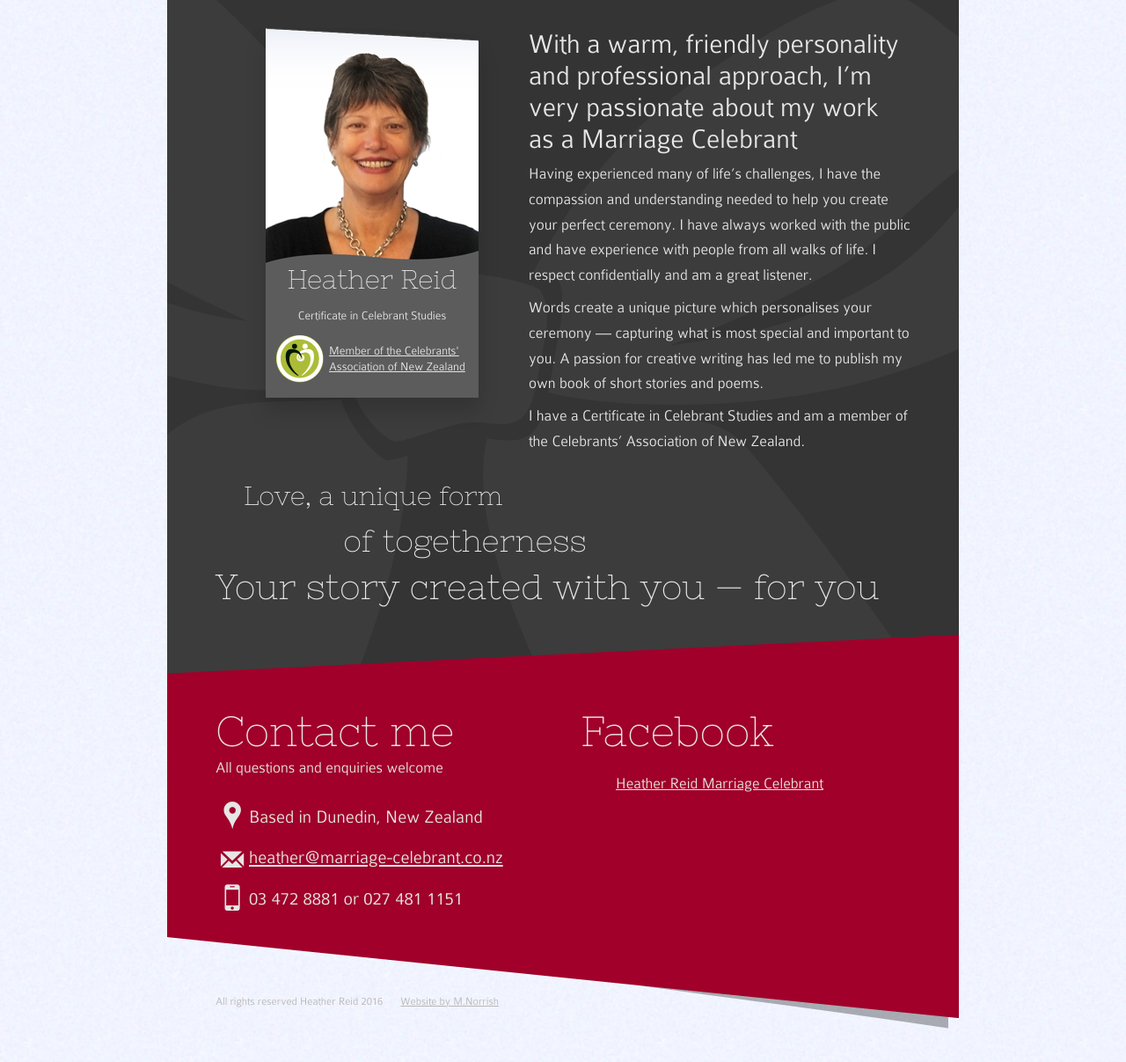
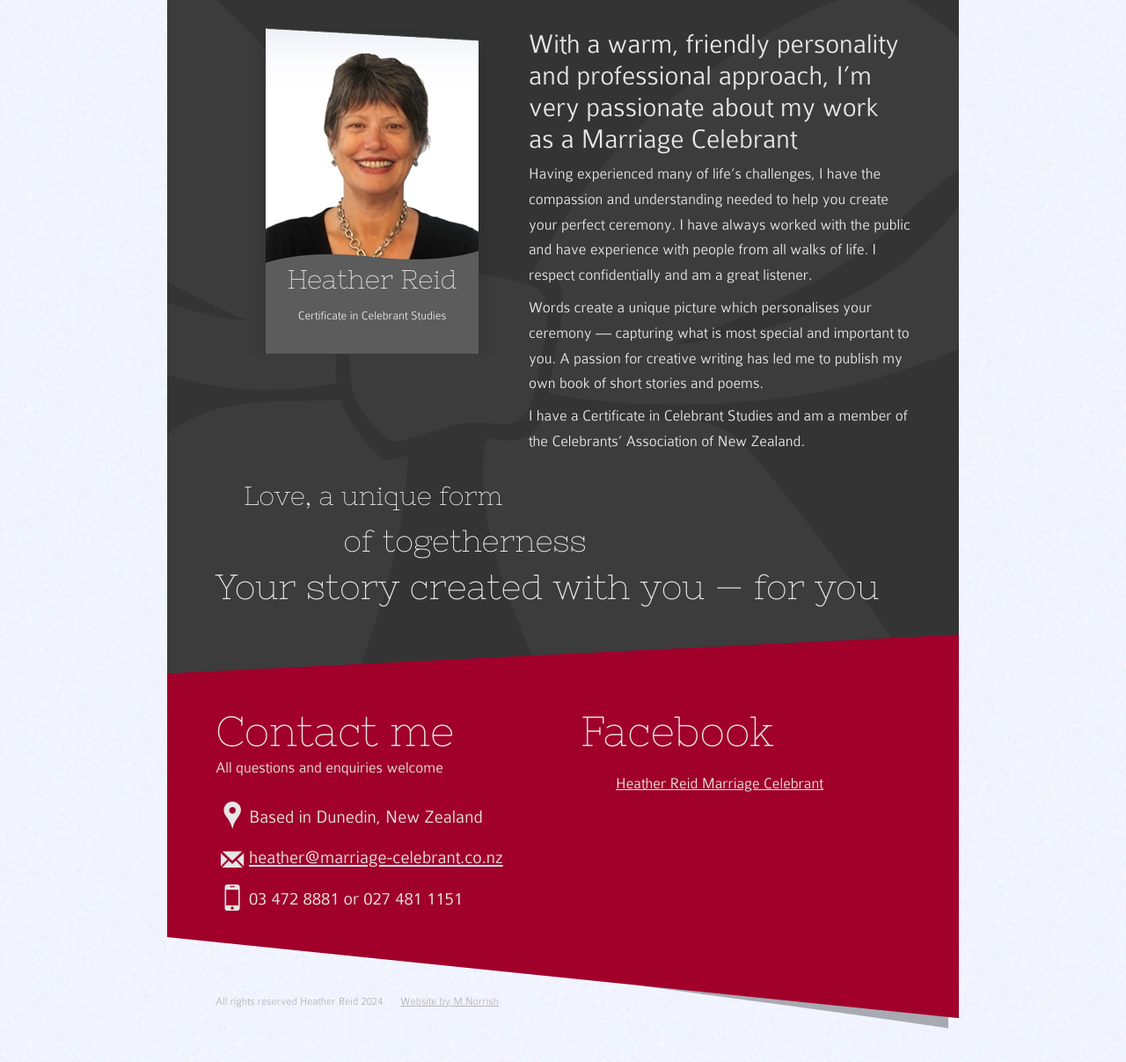
Before and after one commit to mnorrish/heatherreid, a website: page index.html in a window 1280 px wide. Shown: the part 655-1862 px from the top of the page at 88% size. Drawn offline with nearby package versions, Linux system fonts and the light colour scheme; files that its build step writes are made by us from their sources.

Commit message:
remove canz

```diff
--- a/index.html
+++ b/index.html
@@ -38,7 +38,6 @@
         <img src="img/portrait.png" width="242" height="270" alt="Photograph of Heather Reid">
         <h3>Heather Reid</h3>
         <p>Certificate in Celebrant Studies</p>
-        <p><a href="http://www.celebrantsassociation.co.nz/" class="canz">Member of the Celebrants' Association of New Zealand</a></p>
       </div>
 
       <div id="mainText">
@@ -82,7 +81,7 @@
     </section>
 
     <footer>
-      <small rel="copyright">All rights reserved Heather Reid 2016</small>
+      <small rel="copyright">All rights reserved Heather Reid 2024</small>
       <small><a href="https://mnorrish.co.nz" title="M.Norrish | Designer & Developer">Website by M.Norrish</a></small>
     </footer>
 
--- a/styles/main.scss
+++ b/styles/main.scss
@@ -108,7 +108,7 @@ header {
 #heather {
   float: left;
   width: 242px;
-  height: 470px;
+  height: 370px;
   padding: 0 57px;
   text-align: center;
   background-image: url('../img/heather.png');
@@ -130,16 +130,6 @@ header {
     margin: 0 0 12px 0;
     font-size: 14px;
     line-height: 18px;
-  }
-
-  .canz {
-    display: block;
-    text-align: left;
-    padding: 10px 0 10px 60px;
-    margin: 0 12px;
-    background-image: url('../img/canz.png');
-    background-position: left center;
-    background-repeat: no-repeat;
   }
 }
 
```
Also changed, not shown: img/canz.png (deleted).
